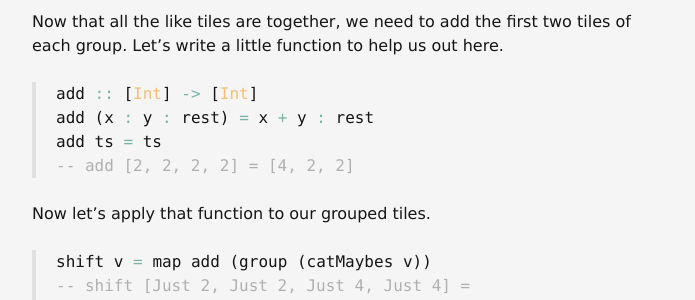
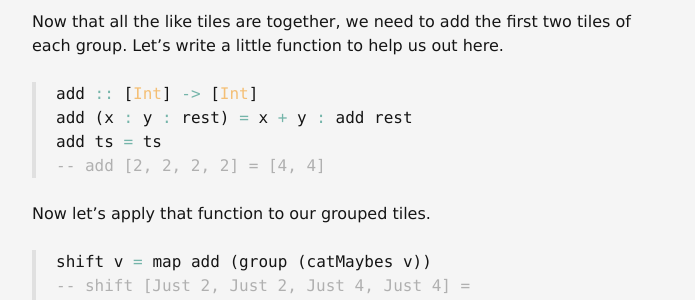
Before and after one commit to tfausak/tfausak.github.io, a Jekyll site: the page built from _posts/2014-04-28-cloning-2048-in-haskell.md, in a window 1280 px wide and 900 px high, scrolled down 1942 px. Shown: the part 152-452 px from the top of the window, without its empty margins (288-983 px from the left). Built offline with Jekyll 4.4.1, drawn with Linux system fonts in a browser that asks for light colours; comment, search, counter and statistics services are not loaded.

Commit message:
Fix #31; correct game logic

```diff
--- a/_posts/2014-04-28-cloning-2048-in-haskell.md
+++ b/_posts/2014-04-28-cloning-2048-in-haskell.md
@@ -82,9 +82,9 @@ each group. Let's write a little function to help us out here.
 
 {% highlight hs %}
 add :: [Int] -> [Int]
-add (x : y : rest) = x + y : rest
+add (x : y : rest) = x + y : add rest
 add ts = ts
--- add [2, 2, 2, 2] = [4, 2, 2]
+-- add [2, 2, 2, 2] = [4, 4]
 {% endhighlight %}
 
 Now let's apply that function to our grouped tiles.
```
